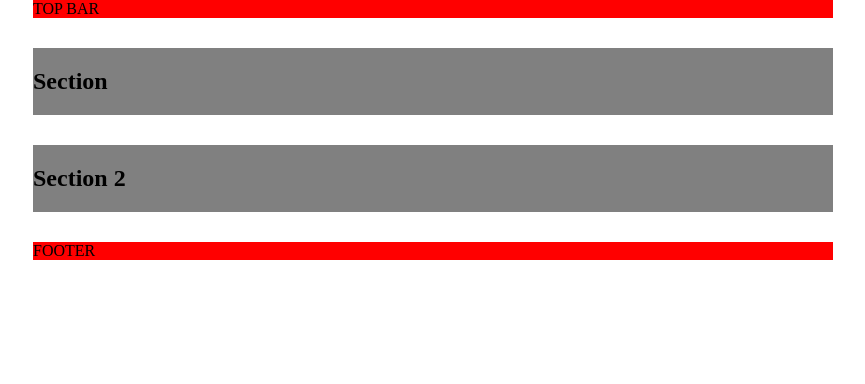
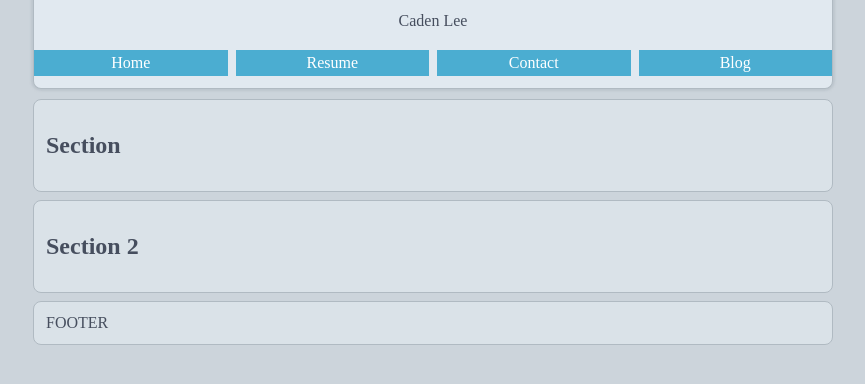
Before and after one commit to CadenLee2/personal-website, a React (Vite) app in the folder frontend/: page / in a window 1280 px wide. Shown: the top 384 px of the page, without its empty margins (207-1072 px from the left). Built offline with nearby package versions, Linux system fonts and the light colour scheme.

Commit message:
feat: basic theming

```diff
--- a/frontend/src/App.css
+++ b/frontend/src/App.css
@@ -1,3 +1,11 @@
-.section {
-  background-color: gray;
+div.section {
+  background-color: var(--sectionbg);
+  border: solid 1px var(--sectionborder);
+  padding: 12px;
+  border-radius: 8px;
+  transition: background-color 0.1s;
+
+  &:hover {
+    background-color: var(--sectionbglight);
+  }
 }
--- a/frontend/src/components/PageFrame.css
+++ b/frontend/src/components/PageFrame.css
@@ -7,7 +7,7 @@
 .inner-wrapper {
   display: flex;
   flex-direction: column;
-  gap: 30px;
+  gap: 8px;
   max-width: 800px;
   width: 90%;
   min-width: 400px;
@@ -15,5 +15,32 @@
 
 .top-bar {
   width: 100%;
-  background-color: red;
+  background-color: var(--whitesectionbg);
+  padding: 12px 0px;
+  border-bottom-left-radius: 8px;
+  border-bottom-right-radius: 8px;
+  border: solid 1px var(--sectionborder);
+  border-top: none;
+  box-shadow: 0px 0px 2px 2px var(--sectionbordershadow);
+  margin-bottom: 2px;
+  text-align: center;
+
+  display: flex;
+  flex-direction: column;
+  gap: 20px;
 }
+
+.top-buttons {
+  display: flex;
+  width: 100%;
+  gap: 8px;
+
+  a {
+    min-width: 100px;
+    width: 100%;
+    background-color: var(--blue1);
+    color: white;
+    text-decoration: none;
+    padding: 4px 0px;
+  }
+}
--- a/frontend/src/components/PageFrame.tsx
+++ b/frontend/src/components/PageFrame.tsx
@@ -1,17 +1,32 @@
+import '../App.css';
 import './PageFrame.css';
 import type { ReactNode } from 'react';
 
 function TopBar() {
   return (
     <div className="top-bar">
-      TOP BAR
+      <span>Caden Lee</span>
+      <div className="top-buttons">
+        <a href="/">
+          Home
+        </a>
+        <a href="/projects">
+          Resume
+        </a>
+        <a href="/contact">
+          Contact
+        </a>
+        <a href="/blog">
+          Blog
+        </a>
+      </div>
     </div>
   );
 }
 
 function Footer() {
   return (
-    <div className="top-bar">
+    <div className="section">
       FOOTER
     </div>
   );
--- a/frontend/src/index.css
+++ b/frontend/src/index.css
@@ -1,7 +1,36 @@
 :root {
-  background-color: white;
+  /* Light Theme colors */
+  --pagebg: rgb(204, 212, 219);
+  --sectionbg: rgb(218, 226, 232);
+  --sectionbgmid: rgb(199, 209, 217);
+  --sectionbglight: rgb(223, 230, 235);
+  --whitesectionbg: rgb(225, 233, 240);
+  --whitesectionbglight: rgb(233, 238, 242);
+  --sectionborder: rgb(176, 186, 194);
+  --sectionbordershadow: rgba(176, 186, 194, 0.5);
+  --sectionborderdark: rgb(165, 175, 184);
+  --hrborder: rgb(176, 186, 194);
+  --hrborderdark: rgb(156, 166, 173);
+  --headercolor: rgb(29, 33, 41);
+  --textcolor: rgb(70, 78, 94);
+  --textcolorlight: rgb(93, 102, 120);
+  --blue1light: rgb(106, 183, 212);
+  --blue1: rgb(75, 173, 209);
+  --blue1mid: rgb(58, 140, 181);
+  --blue1dark: rgb(50, 117, 166);
+  --darkb: rgba(0, 0, 0, 0.3);
+  --darkb2: rgba(0, 0, 0, 0.5);
+  --darkb3: rgba(0, 0, 0, 0.8);
+
+  background-color: var(--pagebg);
 }
 
 body {
-  margin: 0;
+  color: var(--textcolor);
+  padding: 0px;
+  margin: 0px;
 }
+
+* {
+  box-sizing: border-box;
+}
```
